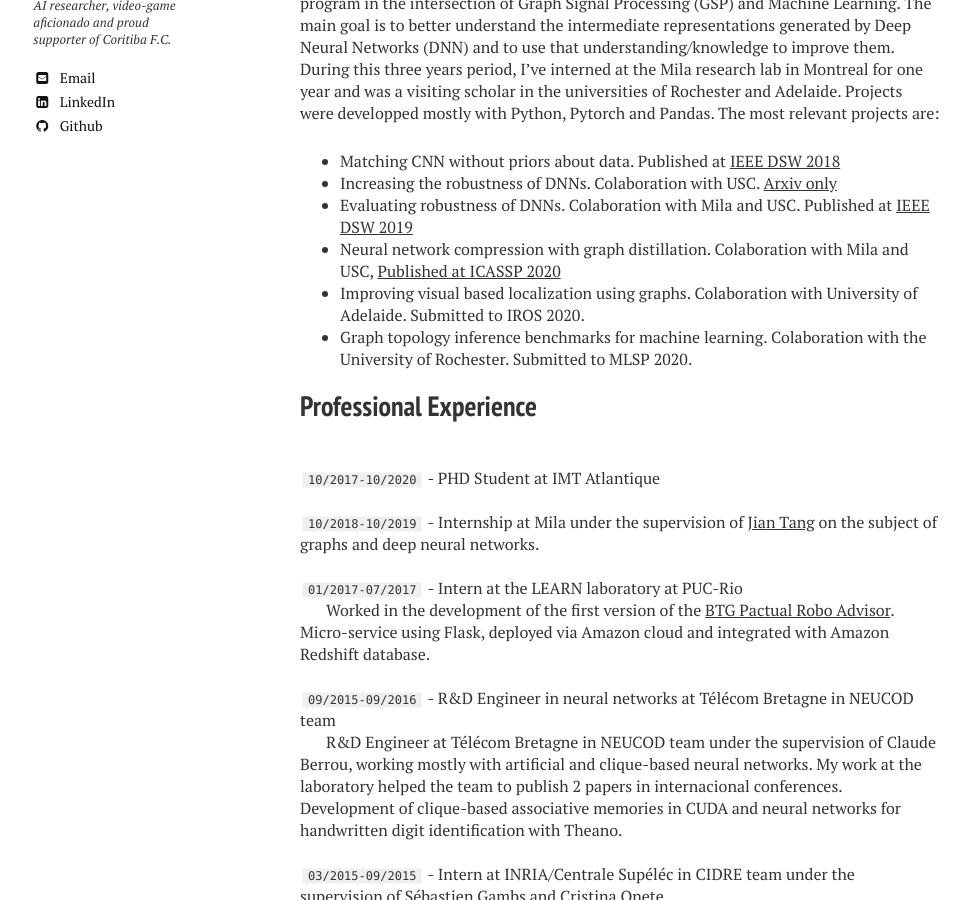
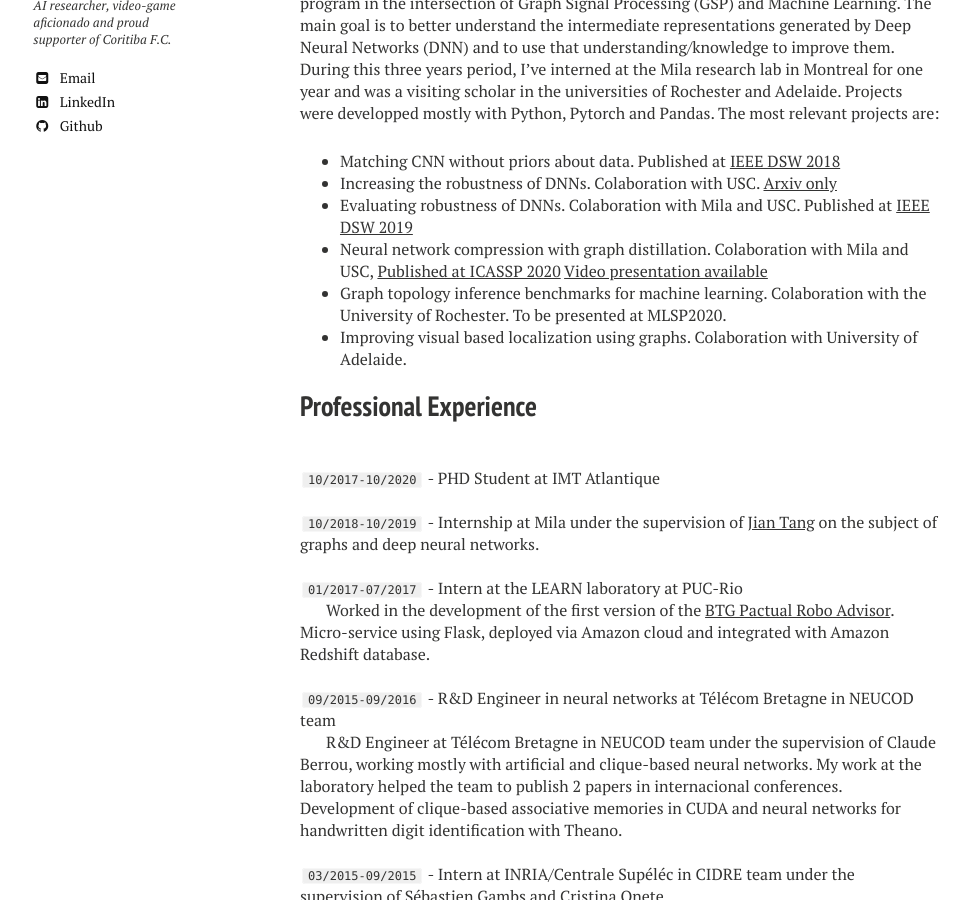
Before and after one commit to cadurosar/cadurosar.github.io, a Jekyll site: the page built from index.md, in a window 1280 px wide and 900 px high, scrolled down 300 px. Shown: the whole window, without its empty margins (20-990 px from the left). Built offline with Jekyll 4.4.1, drawn with Linux system fonts in a browser that asks for light colours; nearby versions of some CDN libraries.

Commit message:
Update homepage

```diff
--- a/index.md
+++ b/index.md
@@ -15,9 +15,9 @@ PHD Student at IMT Atlantique, with the theme "Graphs for Deep Learning Latent R
 * Matching CNN without priors about data. Published at [IEEE DSW 2018](http://arxiv.org/pdf/1802.09802)
 * Increasing the robustness of DNNs. Colaboration with USC. [Arxiv only](http://arxiv.org/abs/1805.10133)
 * Evaluating robustness of DNNs. Colaboration with Mila and USC. Published at [IEEE DSW 2019](http://arxiv.org/abs/1909.05095)
-* Neural network compression with graph distillation. Colaboration with Mila and USC, [Published at ICASSP 2020](https://ieeexplore.ieee.org/document/9053986)
-* Improving visual based localization using graphs. Colaboration with University of Adelaide. Submitted to IROS 2020.
-* Graph topology inference benchmarks for machine learning. Colaboration with the University of Rochester. Submitted to MLSP 2020.
+* Neural network compression with graph distillation. Colaboration with Mila and USC, [Published at ICASSP 2020](https://ieeexplore.ieee.org/document/9053986) [Video presentation available](https://www.youtube.com/watch?v=oCPA9zNs5N0)
+* Graph topology inference benchmarks for machine learning. Colaboration with the University of Rochester. To be presented at MLSP2020.
+* Improving visual based localization using graphs. Colaboration with University of Adelaide.
 
 
 ## Professional Experience ##
@@ -74,7 +74,7 @@ BSc/MEng in Computer Engineering: Double-degree program between Télécom Bretag
 ## Publications
 
 `2020`
-<br>**C. Lassance, M. Bontonou, G.B. Hacene, V. Gripon, J. Tang and A. Ortega, "Structural Robustness for Deep Learning Architectures,"  ICASSP 2020 - 2020 IEEE International Conference on Acoustics, Speech and Signal Processing (ICASSP), Barcelona, Spain, 2020. [[Paper]](https://ieeexplore.ieee.org/document/9053986) [[Presentation]](https://www.dropbox.com/s/xamj0v8oegrhkde/GKD%20-%20ICASSP.mp4?dl=0)**
+<br>**C. Lassance, M. Bontonou, G.B. Hacene, V. Gripon, J. Tang and A. Ortega, "Structural Robustness for Deep Learning Architectures,"  ICASSP 2020 - 2020 IEEE International Conference on Acoustics, Speech and Signal Processing (ICASSP), Barcelona, Spain, 2020. [[Paper]](https://ieeexplore.ieee.org/document/9053986) [[Presentation]](https://www.youtube.com/watch?v=oCPA9zNs5N0)**
 
 
 `2019`
```
